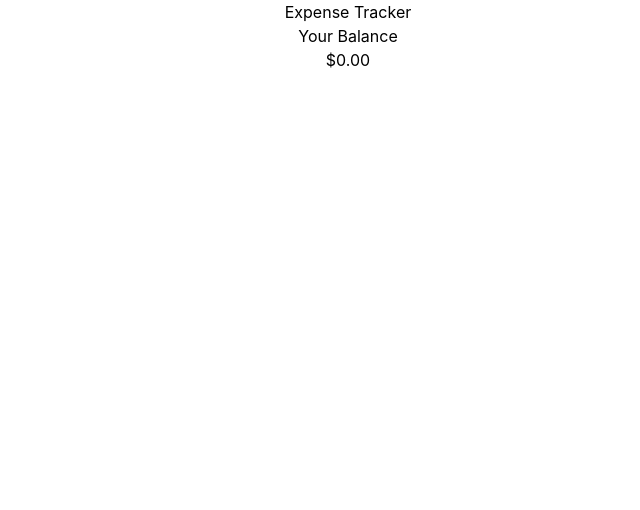
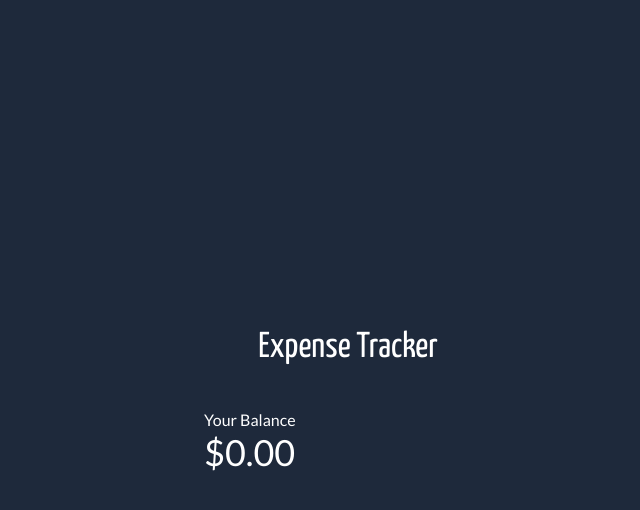
Before and after one commit to SalimiDev/expense-trackerApp, a React (Create React App) app: page / in a window 1280 px wide. Shown: the top 510 px of the page, without its empty margins (292-932 px from the left). Built offline with nearby package versions, Linux system fonts and the light colour scheme.

Commit message:
style: added style and font

```diff
--- a/public/index.html
+++ b/public/index.html
@@ -8,7 +8,11 @@
         <meta name="description" content="Web site created using create-react-app" />
         <link rel="apple-touch-icon" href="%PUBLIC_URL%/logo192.png" />
         <link rel="manifest" href="%PUBLIC_URL%/manifest.json" />
-
+        <link rel="preconnect" href="https://fonts.gstatic.com" crossorigin />
+        <link
+            href="https://fonts.googleapis.com/css2?family=Lato:wght@300;400;900&family=Yanone+Kaffeesatz:wght@300;400&display=swap"
+            rel="stylesheet"
+        />
         <title>Expense-tracker App</title>
     </head>
     <body>
--- a/src/App.js
+++ b/src/App.js
@@ -4,9 +4,9 @@ import Balance from './components/Balance';
 
 function App() {
     return (
-        <div className='App'>
+        <div className='w-screen h-screen flex flex-col justify-center items-center font-Lato bg-slate-800'>
             <Header />
-            <div className='Container'>
+            <div className='w-72 h-fit '>
                 <Balance />
             </div>
         </div>
--- a/src/components/Balance.js
+++ b/src/components/Balance.js
@@ -3,8 +3,8 @@ import React from 'react';
 const Balance = () => {
     return (
         <>
-            <h4>Your Balance</h4>
-            <h1 id='balance'>$0.00</h1>
+            <h4 className='font-Lato text-white'>Your Balance</h4>
+            <h1 className='font-Lato text-white text-4xl' >$0.00</h1>
         </>
     );
 };
--- a/src/components/Header.js
+++ b/src/components/Header.js
@@ -2,7 +2,7 @@ import React from 'react';
 
 const Header = () => {
     return (
-        <h2>
+        <h2 className='font-Yanone text-4xl text-white mb-10 '>
             Expense Tracker
         </h2>
     );
--- a/tailwind.config.js
+++ b/tailwind.config.js
@@ -1,7 +1,12 @@
 module.exports = {
-    content: [ "./src/**/*.{js,jsx,ts,tsx}",],
+    content: ['./src/**/*.{js,jsx,ts,tsx}'],
     theme: {
-        extend: {},
+        extend: {
+            fontFamily: {
+                Yanone: ['"Yanone Kaffeesatz"', 'mono'],
+                Lato: ['Lato', 'mono'],
+            },
+        },
     },
     plugins: [],
 };
```
